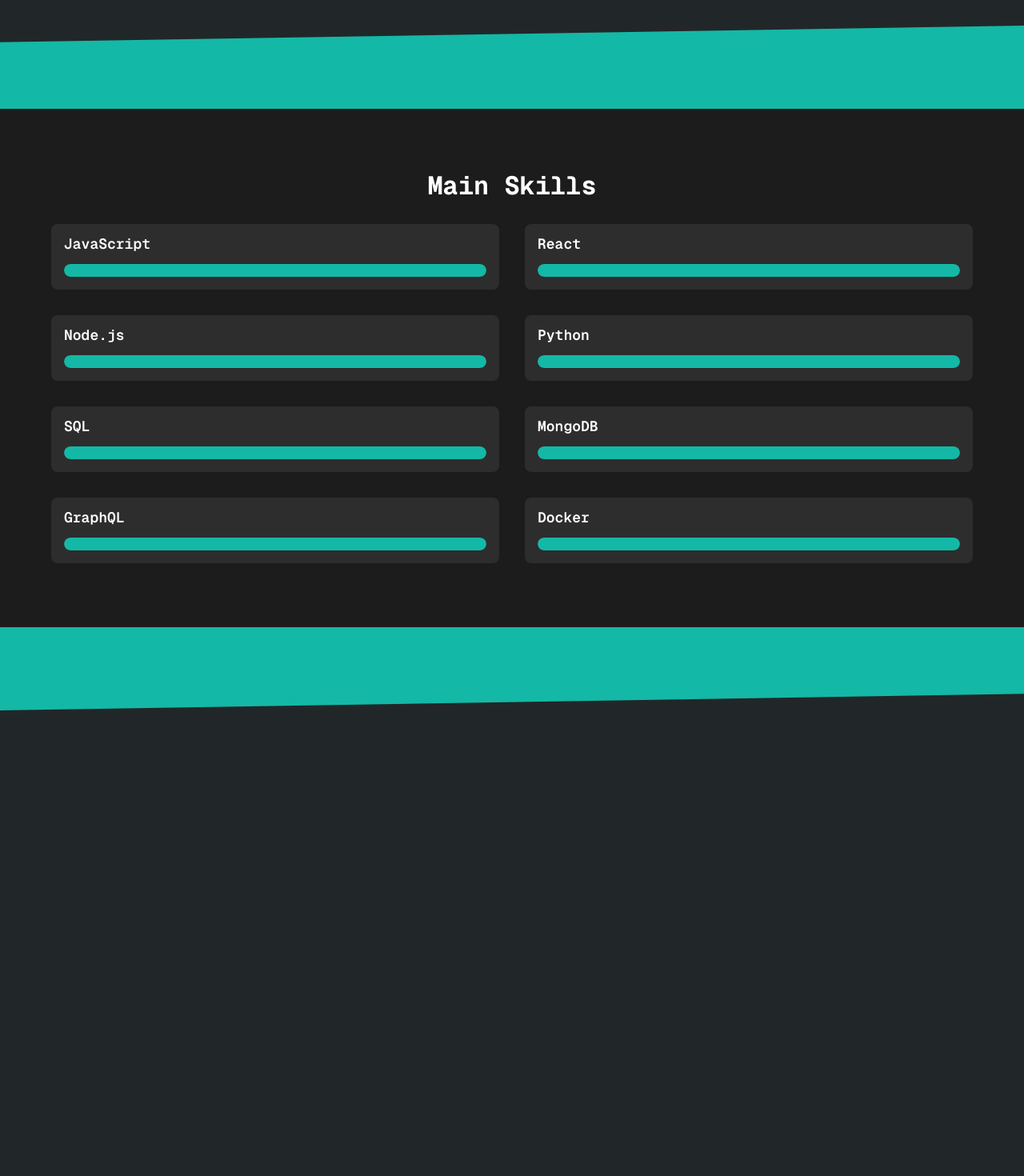
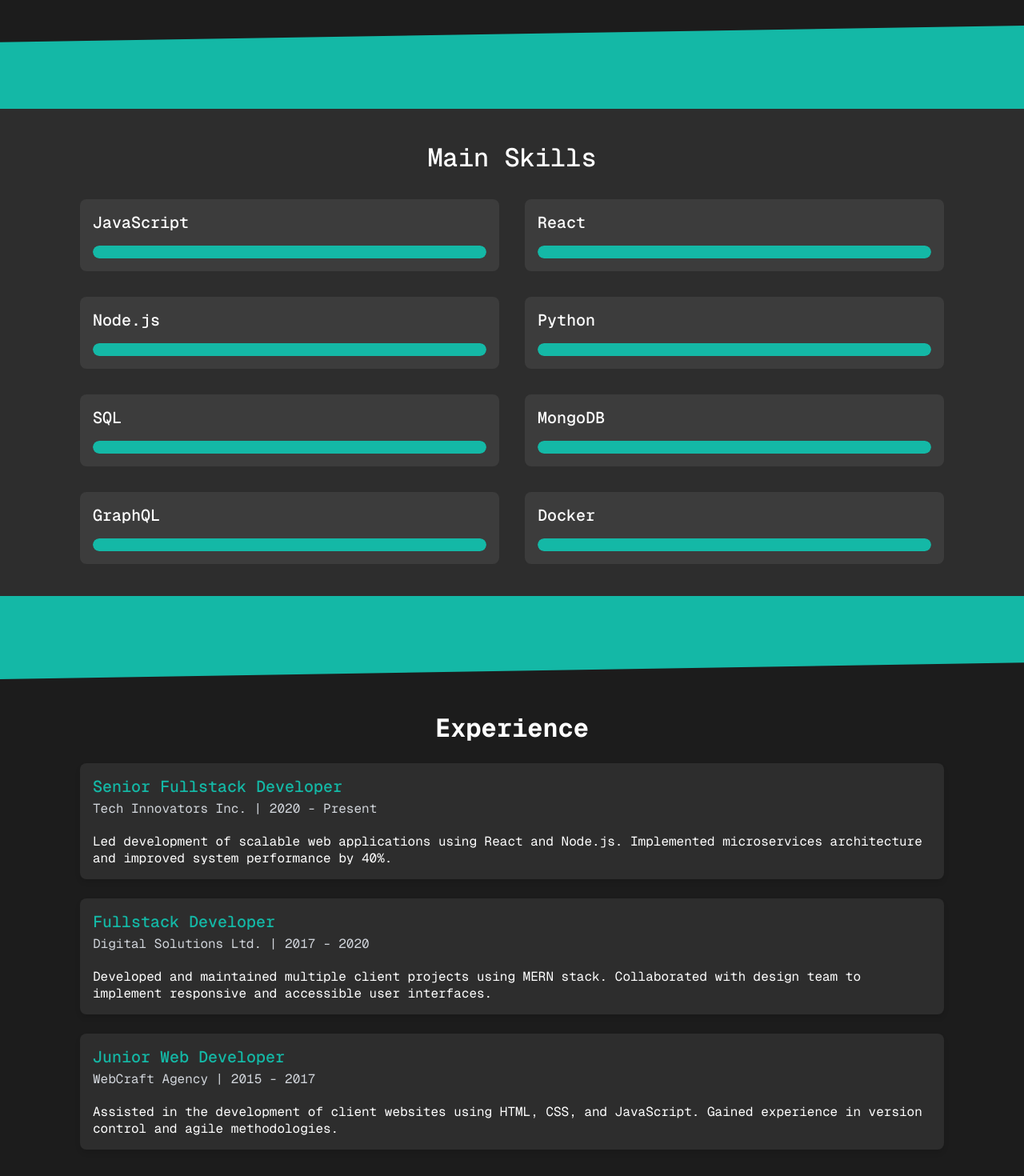
Before and after one commit to MeryScarlet15/portfolio, a Next.js app: page / in a window 1280 px wide. Shown: the part 1280-2750 px from the top of the page at 80% size. Before the commit the page ends 2224 px from the top, so only its background shows below. Built offline with nearby package versions, Linux system fonts and the light colour scheme.

Commit message:
feat: add Experience section and update styles for Skills component

```diff
--- a/src/app/design-system/reset.scss
+++ b/src/app/design-system/reset.scss
@@ -117,7 +117,7 @@
 blockquote:after,
 q:before,
 q:after {
-  content: '';
+  content: "";
   content: none;
 }
 table {
@@ -284,5 +284,5 @@
 
 body {
   margin: 0;
-  background: #212728;
+  background: #1c1c1c;
 }
--- a/src/app/page.tsx
+++ b/src/app/page.tsx
@@ -5,6 +5,7 @@
 import { PolygonHr } from "@/components/hr/polygon-hr/polygon-hr";
 import { About } from "@/modules/about/about";
 import { Skills } from "@/modules/skills/skills";
+import { Experience } from "@/modules/experience/experience";
 export const metadata: Metadata = {
   title: "Maria Amado | Full Stack Developer",
   description: "Full Stack Developer portfolio",
@@ -19,6 +20,7 @@
       <PolygonHr direction="bottomLeft" />
       <Skills />
       <PolygonHr direction="topLeft" />
+      <Experience />
     </Main>
   );
 };
--- /dev/null
+++ b/src/modules/experience/experience.module.scss
@@ -0,0 +1,67 @@
+@use "src/app/design-system/layout.scss" as layout;
+@use "src/app/design-system/colors.scss" as colors;
+@use "src/app/design-system/text.scss" as text;
+
+@keyframes fade-in-up {
+  from {
+    opacity: 0;
+    transform: translateY(50px);
+  }
+  to {
+    opacity: 1;
+    transform: translateY(0);
+  }
+}
+
+.experience {
+  padding: 40px 0;
+  display: flex;
+  flex-direction: column;
+  gap: 24px;
+}
+
+.experience__title {
+  @extend .text__l_medium;
+  color: colors.$white;
+  text-align: center;
+  opacity: 0;
+  transform: translateY(50px);
+  animation: fade-in-up 0.5s ease-in-out forwards;
+}
+
+.experience__job_list {
+  @extend .section_wrapper;
+
+  display: flex;
+  flex-direction: column;
+  gap: 24px;
+}
+
+.experience__job_item {
+  display: flex;
+  flex-direction: column;
+  gap: 4px;
+  background: colors.$black-60;
+  border-radius: 8px;
+  padding: 16px;
+  box-shadow: 0 4px 6px rgba(0, 0, 0, 0.1);
+  opacity: 0;
+  transform: translateY(50px);
+  animation: fade-in-up 0.5s ease-in-out forwards;
+}
+
+.experience__job_title {
+  @extend .text__s_semi;
+  color: colors.$teal-50;
+}
+
+.experience__job_meta {
+  @extend .text;
+  color: colors.$black-40;
+  margin-bottom: 16px;
+}
+
+.experience__job_description {
+  @extend .text;
+  color: colors.$white;
+}
--- /dev/null
+++ b/src/modules/experience/experience.tsx
@@ -0,0 +1,50 @@
+import React from "react";
+import styles from "./experience.module.scss";
+const jobs = [
+  {
+    title: "Senior Fullstack Developer",
+    company: "Tech Innovators Inc.",
+    period: "2020 - Present",
+    description:
+      "Led development of scalable web applications using React and Node.js. Implemented microservices architecture and improved system performance by 40%.",
+  },
+  {
+    title: "Fullstack Developer",
+    company: "Digital Solutions Ltd.",
+    period: "2017 - 2020",
+    description:
+      "Developed and maintained multiple client projects using MERN stack. Collaborated with design team to implement responsive and accessible user interfaces.",
+  },
+  {
+    title: "Junior Web Developer",
+    company: "WebCraft Agency",
+    period: "2015 - 2017",
+    description:
+      "Assisted in the development of client websites using HTML, CSS, and JavaScript. Gained experience in version control and agile methodologies.",
+  },
+];
+
+export const Experience: React.FC = () => {
+  return (
+    <section id="experience" className={styles.experience}>
+      <h2 className={styles.experience__title}>Experience</h2>
+      <div className={styles.experience__job_list}>
+        {jobs.map((job, index) => (
+          <div
+            className={styles.experience__job_item}
+            style={{ animationDelay: `${index * 0.1}s` }}
+            key={index}
+          >
+            <h3 className={styles.experience__job_title}>{job.title}</h3>
+            <p className={styles.experience__job_meta}>
+              {job.company} | {job.period}
+            </p>
+            <p className={styles.experience__job_description}>
+              {job.description}
+            </p>
+          </div>
+        ))}
+      </div>
+    </section>
+  );
+};
--- a/src/modules/skills/skills.module.scss
+++ b/src/modules/skills/skills.module.scss
@@ -1,4 +1,6 @@
 @use "src/app/design-system/colors.scss" as colors;
+@use "src/app/design-system/layout.scss" as layout;
+@use "src/app/design-system/text.scss" as text;
 
 @keyframes fade-in-up {
   from {
@@ -21,21 +23,18 @@
 }
 
 .skills {
-  padding: 5rem 0;
-  background-color: colors.$black-80; // Background color
-  color: #fff;
+  padding: 40px 0;
+  background-color: colors.$black-60;
 }
 
 .skills__container {
-  max-width: 1200px;
-  margin: 0 auto;
-  padding: 0 1.5rem;
+  @extend .section_wrapper;
 }
 
 .skills__title {
-  font-size: 2rem;
-  font-weight: bold;
+  @extend .text__l_semi;
   text-align: center;
+  color: colors.$white;
   margin-bottom: 2rem;
   opacity: 0;
   transform: translateY(50px);
@@ -53,7 +52,7 @@
 }
 
 .skills__item {
-  background: #2d2d2d;
+  background: colors.$black-50;
   border-radius: 0.5rem;
   padding: 1rem;
   opacity: 0;
@@ -62,8 +61,8 @@
 }
 
 .skills__item__name {
-  font-size: 1.125rem; // 18px
-  font-weight: 600;
+  @extend .text__s_semi;
+  color: colors.$white;
   margin-bottom: 1rem;
 }
 
```
